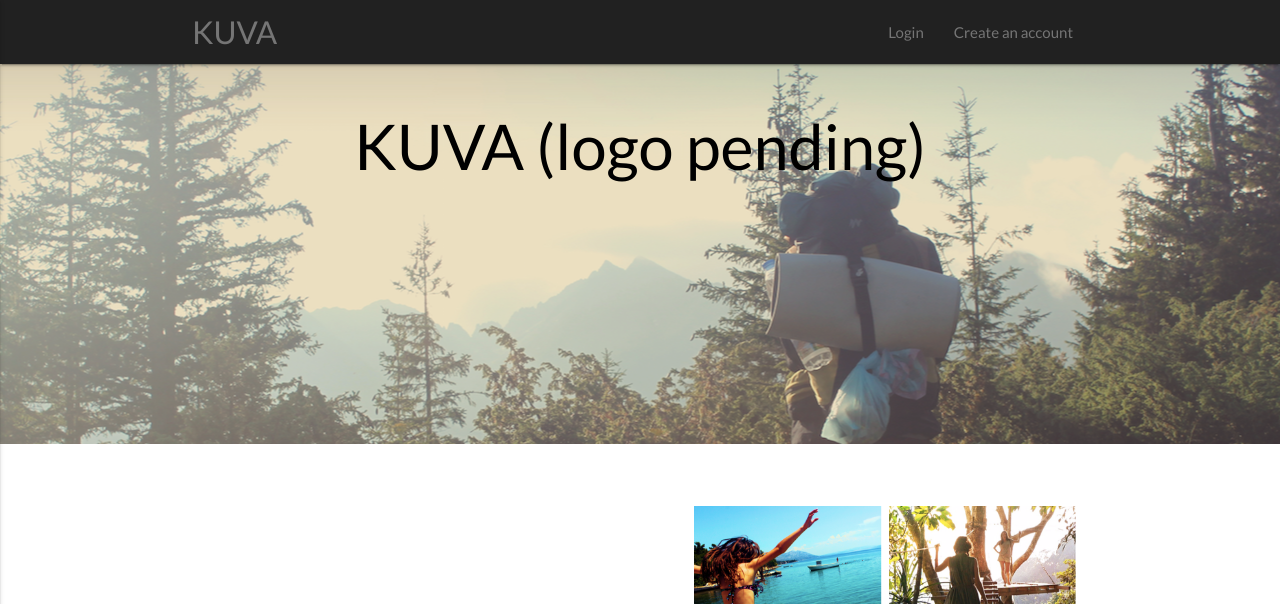
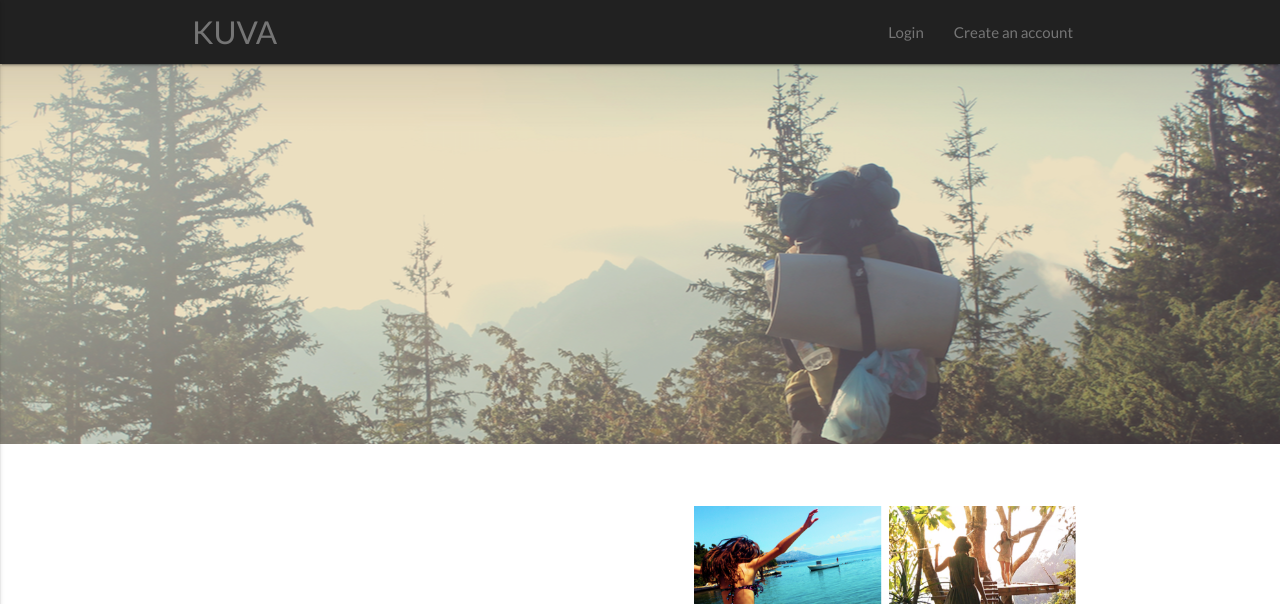
Before and after one commit to chelciebritt/Kuva-Front-End, a plain HTML site: page index.html in a window 1280 px wide. Shown: the top 604 px of the page. Drawn offline with nearby package versions, Linux system fonts and the light colour scheme.

Commit message:
removed writting from first paralax img

```diff
--- a/index.html
+++ b/index.html
@@ -37,7 +37,6 @@
       <div class="section no-pad-bot">
         <div class="container">
           <br><br>
-          <h1 class="header center black-text">KUVA (logo pending)</h1>
           <div class="row center">
           </div>
           <div class="row center">
```
